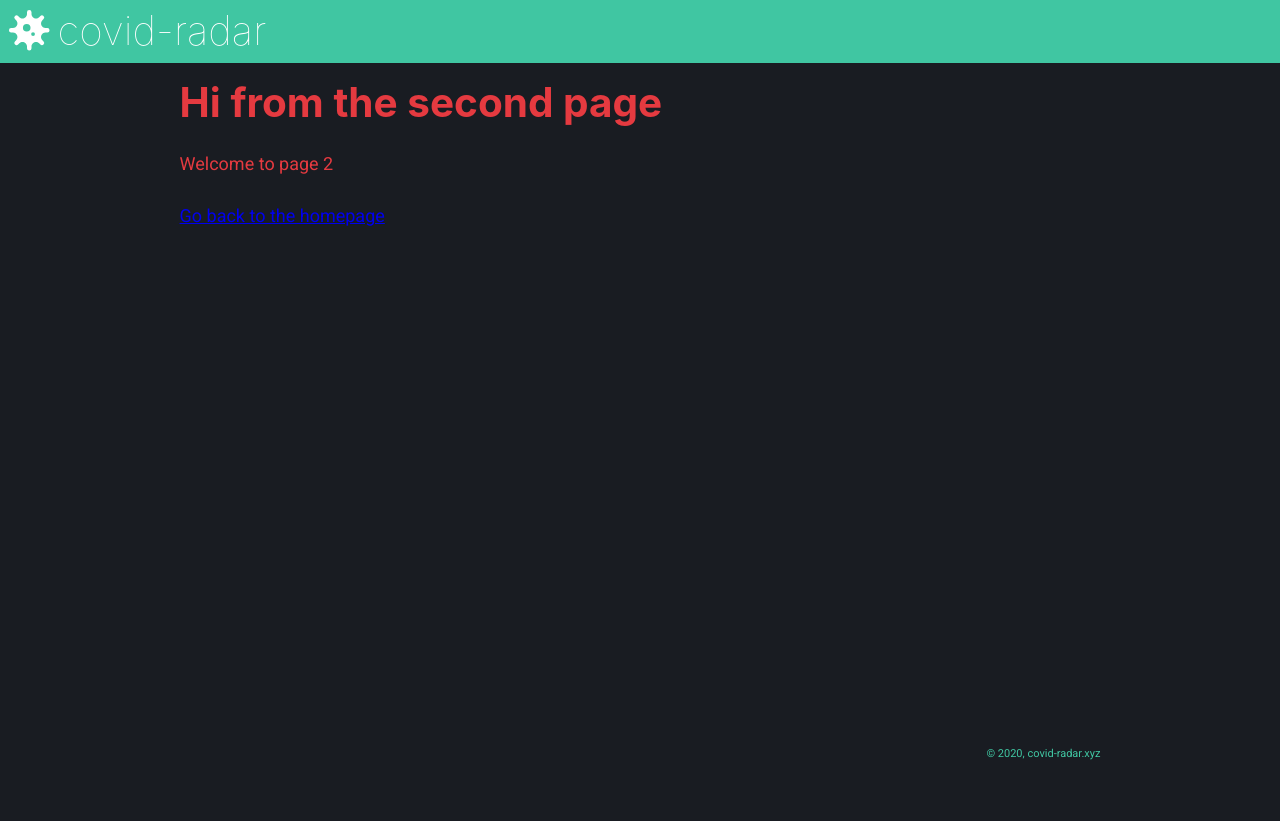
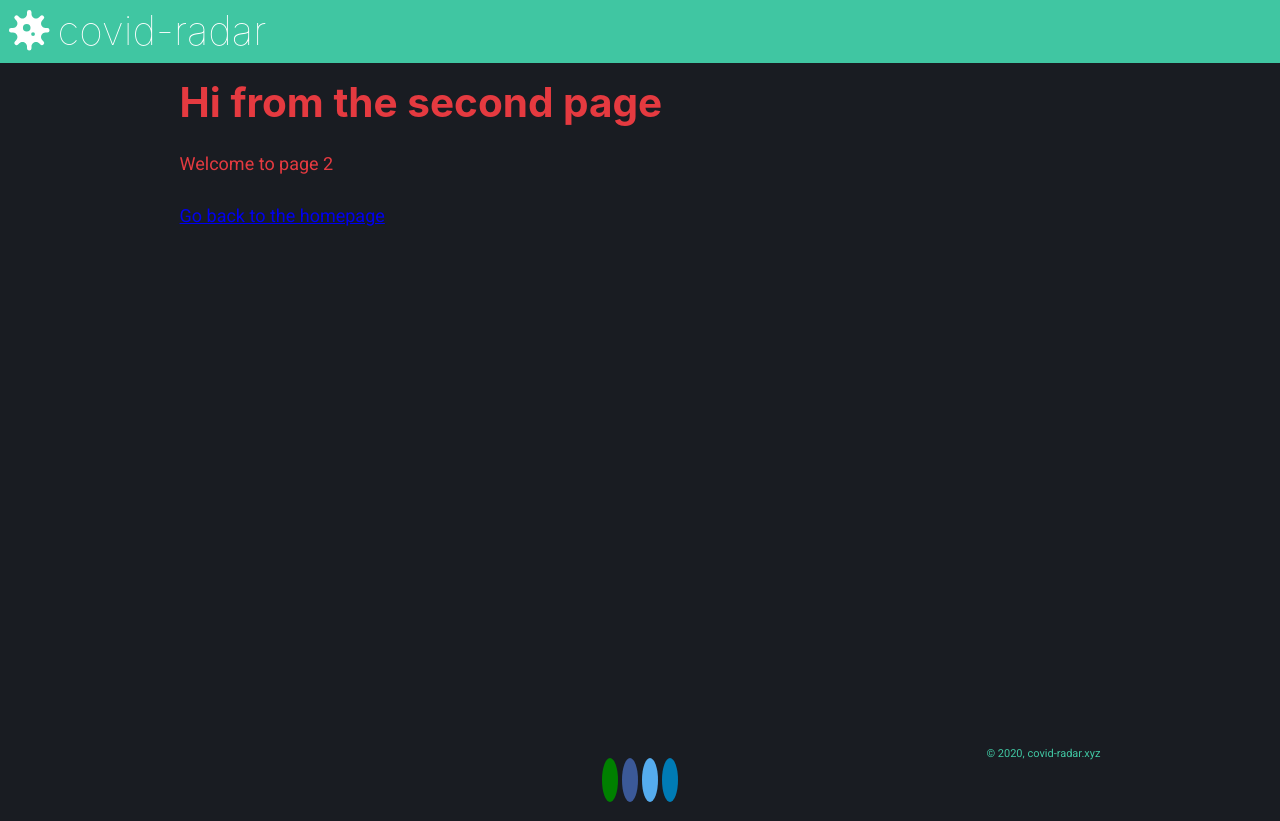
Before and after one commit to React-Jedis/covid-radar, a Gatsby site: page /page-2 in a window 1280 px wide. Before the commit the page ends 800 px from the top, so only its background shows below. Built offline with nearby package versions, Linux system fonts and the light colour scheme; Gatsby itself is replaced by a stand-in of ours.

Commit message:
social media icons

```diff
--- a/functions/index.js
+++ b/functions/index.js
@@ -163,6 +163,7 @@ const manageDB = async (
     recuperados: Number(recuperados),
     hospitalizados: Number(hospitalizados),
     casos24h: Number(casos24h),
+    casosActivos: Number(casos) - Number(recuperados) - Number(fallecidos)
   }
 
   const lastPace = pace[pace.length - 1]
--- /dev/null
+++ b/src/components/SocialMedia/SocialMedia.js
@@ -0,0 +1,81 @@
+import React from "react"
+import styled from "styled-components"
+
+const SocialMedia = () => {
+  return (
+    <Wrapper>
+      <SocialMediaIcon
+        href={`whatsapp://send?text=${encodeURI(
+          "Modelo predictivo de casos de infeción por el coronavirus conocido como covid-19. https://covid-radar.xyz"
+        )}`}
+        title="Comparte en Whatsapp"
+        className="fa fa-whatsapp"
+      />
+      <SocialMediaIcon
+        href="http://www.facebook.com/sharer.php?u=https://covid-radar.xyz.com"
+        target="_blank"
+        title="Comparte en Facebook"
+        className="fa fa-facebook"
+      />
+      <SocialMediaIcon
+        href={`https://twitter.com/share?url=https://covid-radar.xyz&amp;text=${encodeURI(
+          "Modelo predictivo de casos de infeción por el coronavirus conocido como covid-19"
+        )}&amp;hashtags=covid-radar`}
+        target="_blank"
+        title="Comparte en Twitter"
+        className="fa fa-twitter"
+      />
+      <SocialMediaIcon
+        href="http://www.linkedin.com/shareArticle?mini=true&amp;url=https://covid-radar.xyz"
+        target="_blank"
+        title="Comparte en Linkedin"
+        className="fa fa-linkedin"
+      />
+    </Wrapper>
+  )
+}
+
+const Wrapper = styled.div`
+  margin: 0 auto;
+`
+
+const SocialMediaIcon = styled.a`
+  &.fa {
+    padding: 8px;
+    font-size: 24px;
+    width: 40px;
+    text-align: center;
+    text-decoration: none;
+    margin: 5px 2px;
+    border-radius: 50%;
+  }
+
+  &.fa:hover {
+    opacity: 0.7;
+  }
+
+  /* Facebook */
+  &.fa-facebook {
+    background: #3b5998;
+    color: white;
+  }
+
+  /* Twitter */
+  &.fa-twitter {
+    background: #55acee;
+    color: white;
+  }
+
+  /* Whatsapp */
+  &.fa-whatsapp {
+    background: green;
+    color: white;
+  }
+
+  &.fa-linkedin {
+    background: #007bb5;
+    color: white;
+  }
+`
+
+export default SocialMedia
--- /dev/null
+++ b/src/components/SocialMedia/index.js
@@ -0,0 +1,3 @@
+import SocialMedia from './SocialMedia';
+
+export default SocialMedia;
--- a/src/components/layout.js
+++ b/src/components/layout.js
@@ -9,7 +9,9 @@ import React, { useEffect, useState } from "react"
 import PropTypes from "prop-types"
 import { theme } from "../config/theme"
 import { ThemeProvider } from "styled-components"
+
 import Header from "./header"
+import SocialMedia from '../components/SocialMedia'
 import "./layout.css"
 
 const Layout = ({ children }) => {
@@ -26,6 +28,7 @@ const Layout = ({ children }) => {
         }}
       >
         <main>{children}</main>
+        <SocialMedia />
         <footer
           style={{
             fontSize: "11px",
```
Also changed, not shown: src/html.js (added, +40 -0 lines).
